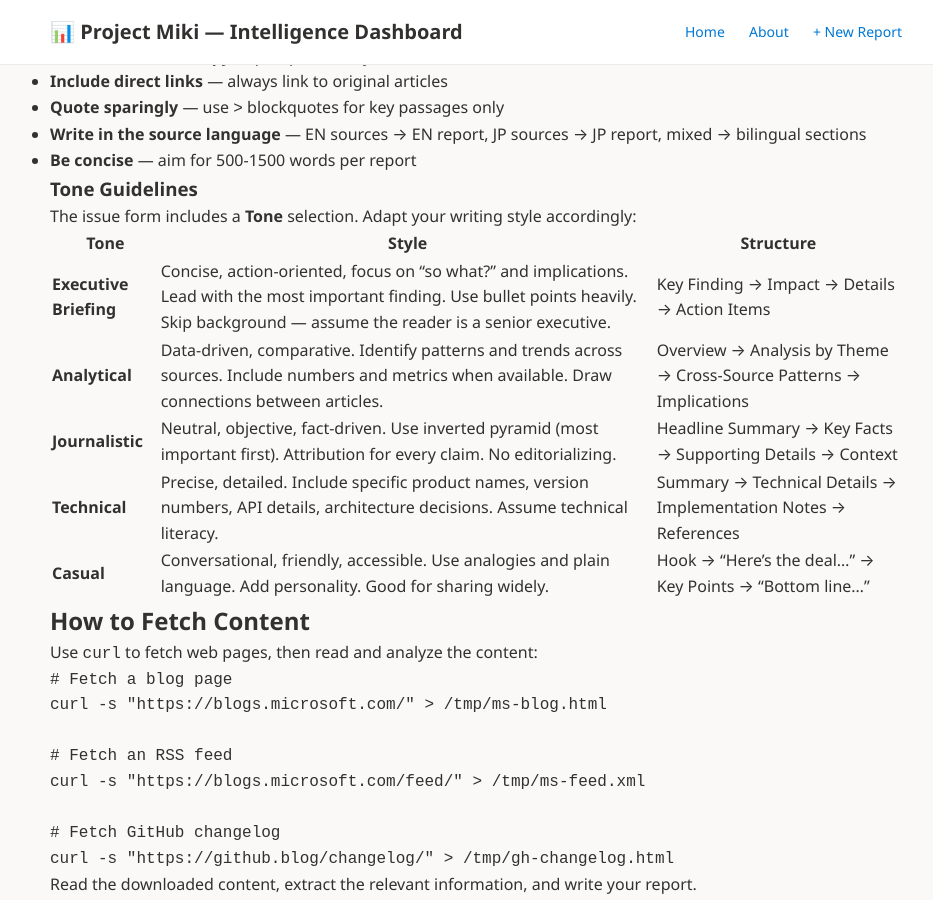
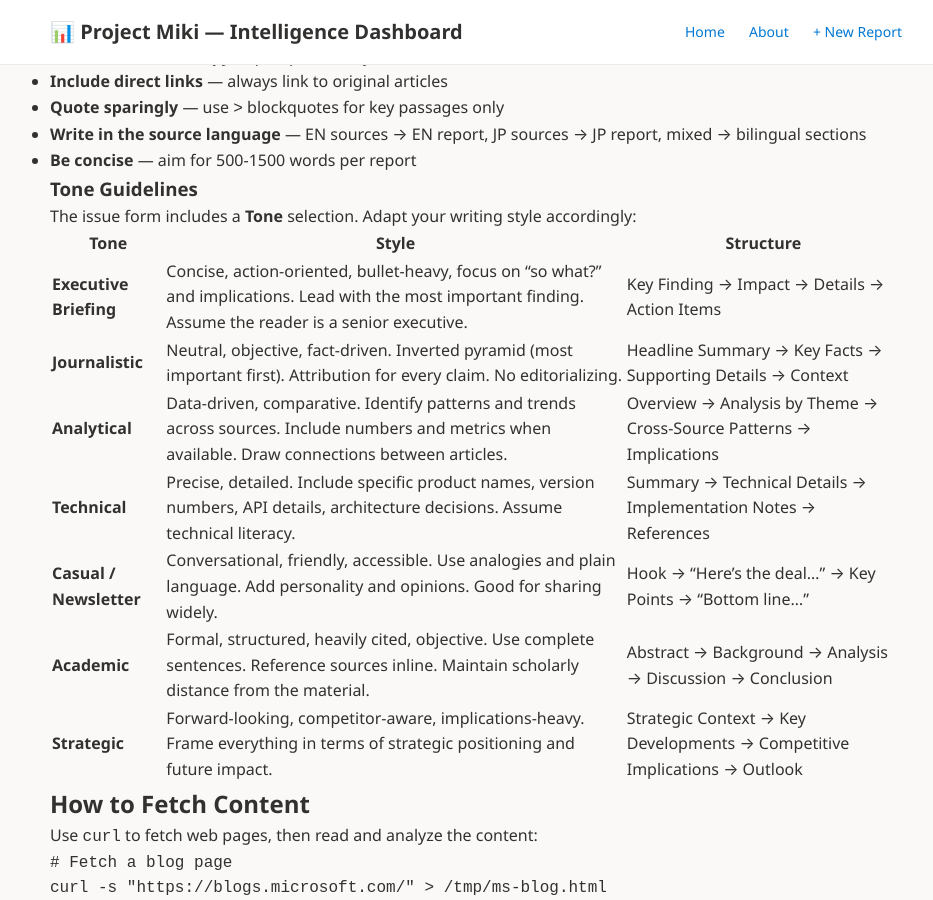
Before and after one commit to shinyay/cloud-agent-demo, a Jekyll site: the page built from AGENTS.md, in a window 1280 px wide and 900 px high, scrolled down 2249 px. Shown: the whole window, without its empty margins (164-1097 px from the left). Built offline with Jekyll 4.4.1, drawn with Linux system fonts in a browser that asks for light colours; our own code applies the rules of GitHub Pages for plain Markdown files.

Commit message:
feat: expand tone options to all 7 styles
Add Academic and Strategic tones to the existing 5:
- Executive Briefing (default)
- Journalistic
- Analytical
- Technical
- Casual / Newsletter
- Academic — formal, structured, heavily cited
- Strategic — forward-looking, competitor-aware, implications

Updated both issue form and AGENTS.md tone guidelines.

Co-authored-by: Copilot <223556219+Copilot@users.noreply.github.com>

```diff
--- a/AGENTS.md
+++ b/AGENTS.md
@@ -115,11 +115,13 @@ The issue form includes a **Tone** selection. Adapt your writing style according
 
 | Tone | Style | Structure |
 |------|-------|-----------|
-| **Executive Briefing** | Concise, action-oriented, focus on "so what?" and implications. Lead with the most important finding. Use bullet points heavily. Skip background — assume the reader is a senior executive. | Key Finding → Impact → Details → Action Items |
+| **Executive Briefing** | Concise, action-oriented, bullet-heavy, focus on "so what?" and implications. Lead with the most important finding. Assume the reader is a senior executive. | Key Finding → Impact → Details → Action Items |
+| **Journalistic** | Neutral, objective, fact-driven. Inverted pyramid (most important first). Attribution for every claim. No editorializing. | Headline Summary → Key Facts → Supporting Details → Context |
 | **Analytical** | Data-driven, comparative. Identify patterns and trends across sources. Include numbers and metrics when available. Draw connections between articles. | Overview → Analysis by Theme → Cross-Source Patterns → Implications |
-| **Journalistic** | Neutral, objective, fact-driven. Use inverted pyramid (most important first). Attribution for every claim. No editorializing. | Headline Summary → Key Facts → Supporting Details → Context |
 | **Technical** | Precise, detailed. Include specific product names, version numbers, API details, architecture decisions. Assume technical literacy. | Summary → Technical Details → Implementation Notes → References |
-| **Casual** | Conversational, friendly, accessible. Use analogies and plain language. Add personality. Good for sharing widely. | Hook → "Here's the deal..." → Key Points → "Bottom line..." |
+| **Casual / Newsletter** | Conversational, friendly, accessible. Use analogies and plain language. Add personality and opinions. Good for sharing widely. | Hook → "Here's the deal..." → Key Points → "Bottom line..." |
+| **Academic** | Formal, structured, heavily cited, objective. Use complete sentences. Reference sources inline. Maintain scholarly distance from the material. | Abstract → Background → Analysis → Discussion → Conclusion |
+| **Strategic** | Forward-looking, competitor-aware, implications-heavy. Frame everything in terms of strategic positioning and future impact. | Strategic Context → Key Developments → Competitive Implications → Outlook |
 
 ## How to Fetch Content
 
```
Also changed, not shown: .github/ISSUE_TEMPLATE/research-request.yml.
